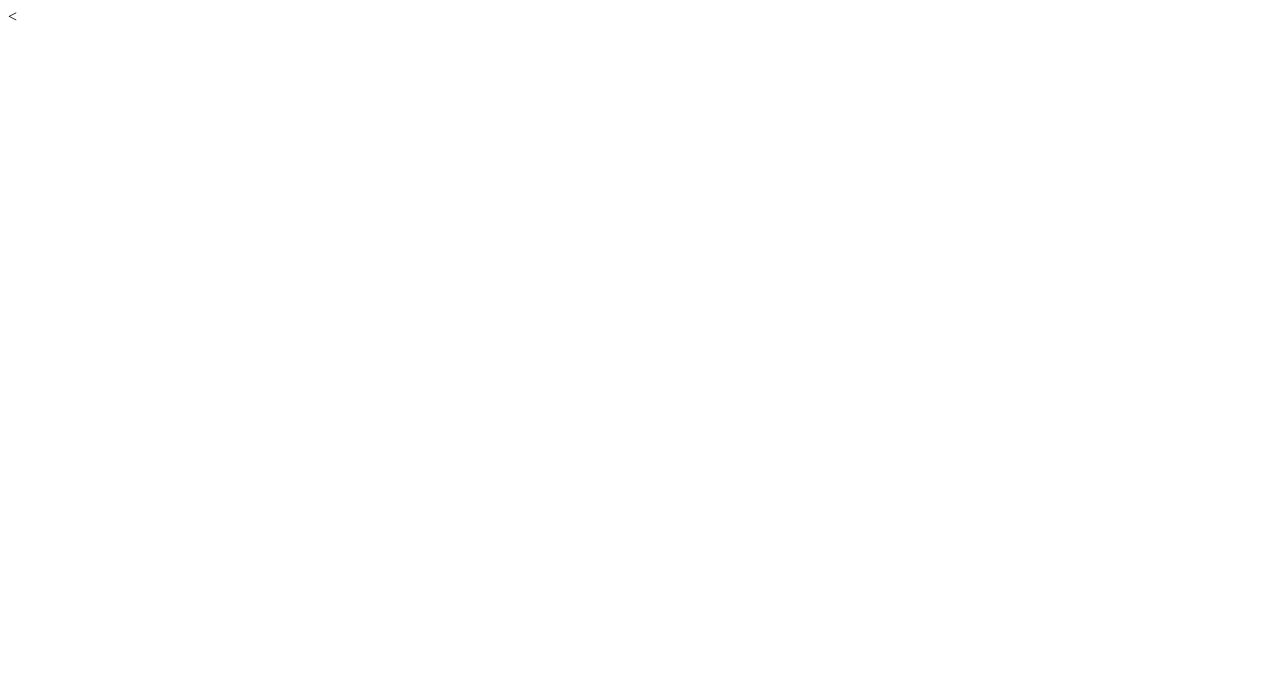
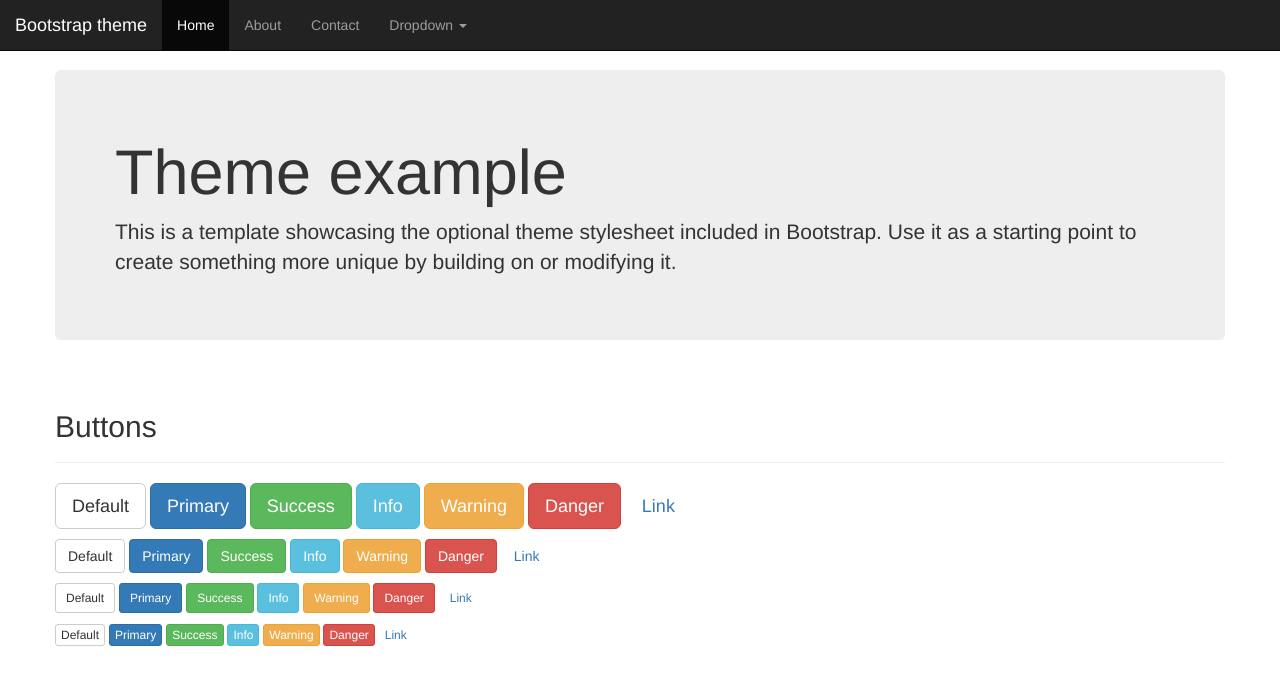
Before and after one commit to yolangelica/bootstrap-Template, a plain HTML site: page index.html in a window 1280 px wide. Drawn offline with nearby package versions, Linux system fonts and the light colour scheme.

Commit message:
botones ok

```diff
--- a/assets/css/main.css
+++ b/assets/css/main.css
@@ -0,0 +1,3 @@
+.container-jumbo{
+	margin-top:6%;
+}
--- a/index.html
+++ b/index.html
@@ -1,10 +1,107 @@
-<<!DOCTYPE html>
+<!DOCTYPE html>
 <html lang="en">
 <head>
 	<meta charset="UTF-8">
 	<title>template bootstrap</title>
+	<meta name="viewport" content="width=device-width, user-scalable=no, initial-scale=1.0, maximum-scale=1.0, minimum-scale=1.0">
+	<link href="https://fonts.googleapis.com/css?family=Lato:300,400,900" rel="stylesheet">
+	<!-- Latest compiled and minified CSS -->
+	<link rel="stylesheet" href="https://maxcdn.bootstrapcdn.com/bootstrap/3.3.7/css/bootstrap.min.css" integrity="sha384-BVYiiSIFeK1dGmJRAkycuHAHRg32OmUcww7on3RYdg4Va+PmSTsz/K68vbdEjh4u" crossorigin="anonymous">
+	<link rel="stylesheet" href="assets/css/main.css">
 </head>
 <body>
+	<nav class="navbar navbar-default navbar-default navbar-fixed-top navbar-inverse">
+  		<div class="container-fluid">
+    <!-- Brand and toggle get grouped for better mobile display -->
+    		<div class="navbar-header">
+      			<button type="button" class="navbar-toggle collapsed" data-toggle="collapse" data-target="#bs-example-navbar-collapse-1" aria-expanded="false">
+        			<span class="sr-only">Toggle navigation</span>
+        			<span class="icon-bar"></span>
+        			<span class="icon-bar"></span>
+        			<span class="icon-bar"></span>
+      			</button>
+      			<a class="navbar-brand" href="#">Bootstrap theme</a>
+    		</div>
+
+    <!-- Collect the nav links, forms, and other content for toggling -->
+    	<div class="collapse navbar-collapse" id="bs-example-navbar-collapse-1">
+    			<ul class="nav navbar-nav">
+        				<li class="active"><a href="#">Home <span class="sr-only">(current)</span></a></li>
+        				<li><a href="#">About</a></li>
+        				<li><a href="#">Contact</a></li>
+        			<li class="dropdown">
+          				<a href="#" class="dropdown-toggle" data-toggle="dropdown" role="button" aria-haspopup="true" aria-expanded="false">Dropdown <span class="caret"></span></a>
+    					<ul class="dropdown-menu">
+            				<li><a href="#">Action</a></li>
+            				<li><a href="#">Another action</a></li>
+            				<li><a href="#">Something else here</a>	</li>
+            				<li role="separator" class="divider"></	li>
+            				<li><a href="#">Separated link</a></li>
+            				<li role="separator" class="divider"></	li>
+            				<li><a href="#">One more separated <link rel="stylesheet" href="	"></a></<li>		</li>>
+        				</ul>
+        			</li>
+    			</ul>
+    		</div><!-- /.navbar-collapse -->
+  		</div><!-- /.container-fluid -->
+	</nav>
+	<section class="container theme-showcase"><!--contenedor titulo y parrafo-->
+		<div class="row">
+			<div class="col s12">
+				<div class="jumbotron container-jumbo">
+  					<h1>Theme example</h1>
+  						<p>This is a template showcasing the optional theme stylesheet included in Bootstrap. Use it as a starting point to create something more unique by building on or modifying it.</p>
+  				</div>
+			</div>
+		</div>
+	</section><!--contenedor titulo y parrafo-->
+	<section class="sectionBtn container">
+		<div class="row">
+			<div class="col s12 page-header">
+				<h2>Buttons</h2>
+			</div>
+		</div>
+		<div class="row">
+			<div class="col s12"></div>
+				<p>
+					<button type="button" class="btn btn-lg btn-default">Default</button>
+					<button type="button" class="btn btn-lg btn-primary">Primary</button>
+					<button type="button" class="btn btn-lg btn-success">Success</button>
+					<button type="button" class="btn btn-lg btn-info">Info</button>
+					<button type="button" class="btn btn-lg btn-warning">Warning</button>
+					<button type="button" class="btn btn-lg btn-danger">Danger</button>
+					<button type="button" class="btn btn-lg btn-link">Link</button>
+				</p>
+				<p>
+					<button type="button" class="btn  btn-default">Default</button>
+					<button type="button" class="btn btn-primary">Primary</button>
+					<button type="button" class="btn btn-success">Success</button>
+					<button type="button" class="btn btn-info">Info</button>
+					<button type="button" class="btn btn-warning">Warning</button>
+					<button type="button" class="btn btn-danger">Danger</button>
+					<button type="button" class="btn btn-link">Link</button>
+				</p>
+				<p>
+					<button type="button" class="btn btn-sm btn-default">Default</button>
+					<button type="button" class="btn btn-sm btn-primary">Primary</button>
+					<button type="button" class="btn btn-sm btn-success">Success</button>
+					<button type="button" class="btn btn-sm btn-info">Info</button>
+					<button type="button" class="btn btn-sm btn-warning">Warning</button>
+					<button type="button" class="btn btn-sm btn-danger">Danger</button>
+					<button type="button" class="btn btn-sm btn-link">Link</button>
+				</p>
+				<p>
+					<button type="button" class="btn btn-xs btn-default">Default</button>
+					<button type="button" class="btn btn-xs btn-primary">Primary</button>
+					<button type="button" class="btn btn-xs btn-success">Success</button>
+					<button type="button" class="btn btn-xs btn-info">Info</button>
+					<button type="button" class="btn btn-xs btn-warning">Warning</button>
+					<button type="button" class="btn btn-xs btn-danger">Danger</button>
+					<button type="button" class="btn btn-xs btn-link">Link</button>
+				</p>
+		</div>
+
+	</section>
 
 </body>
 </html>
```
